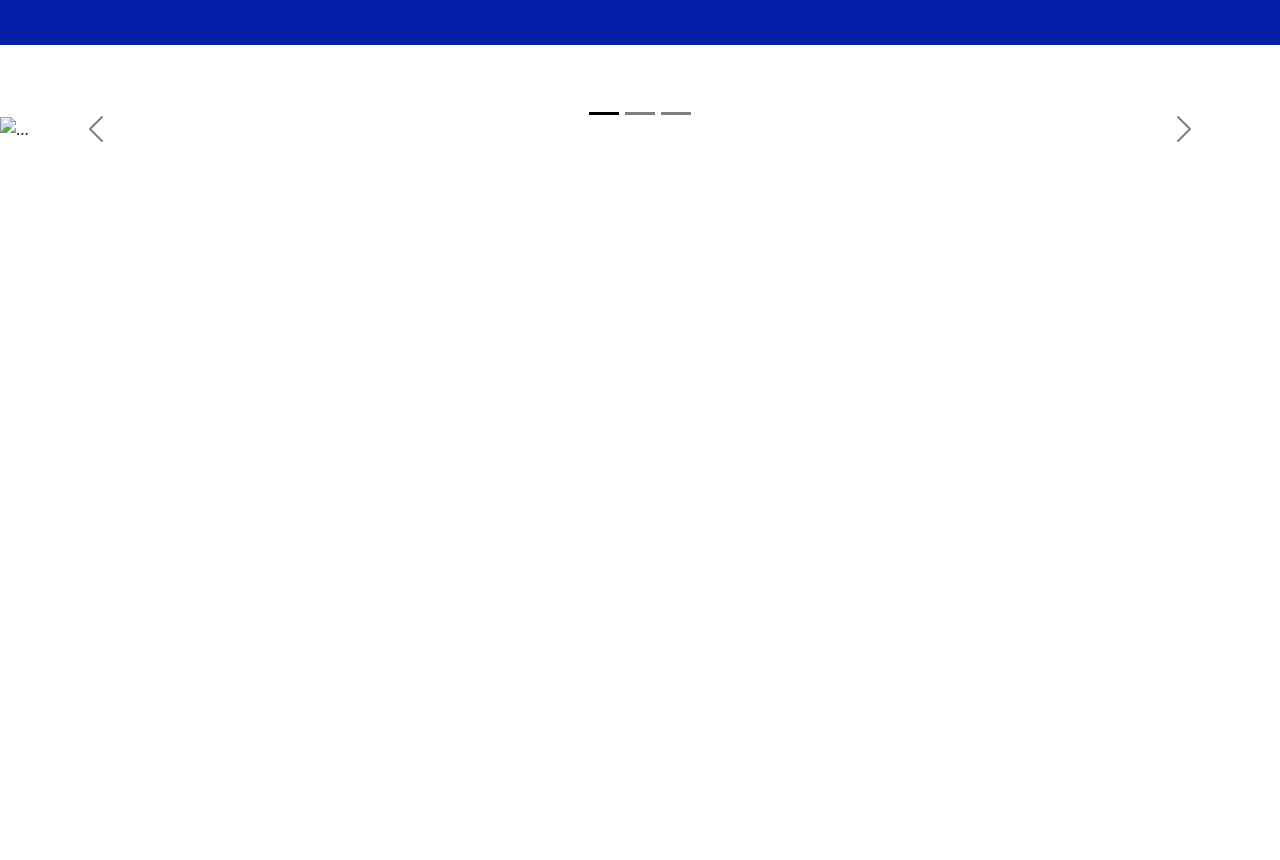
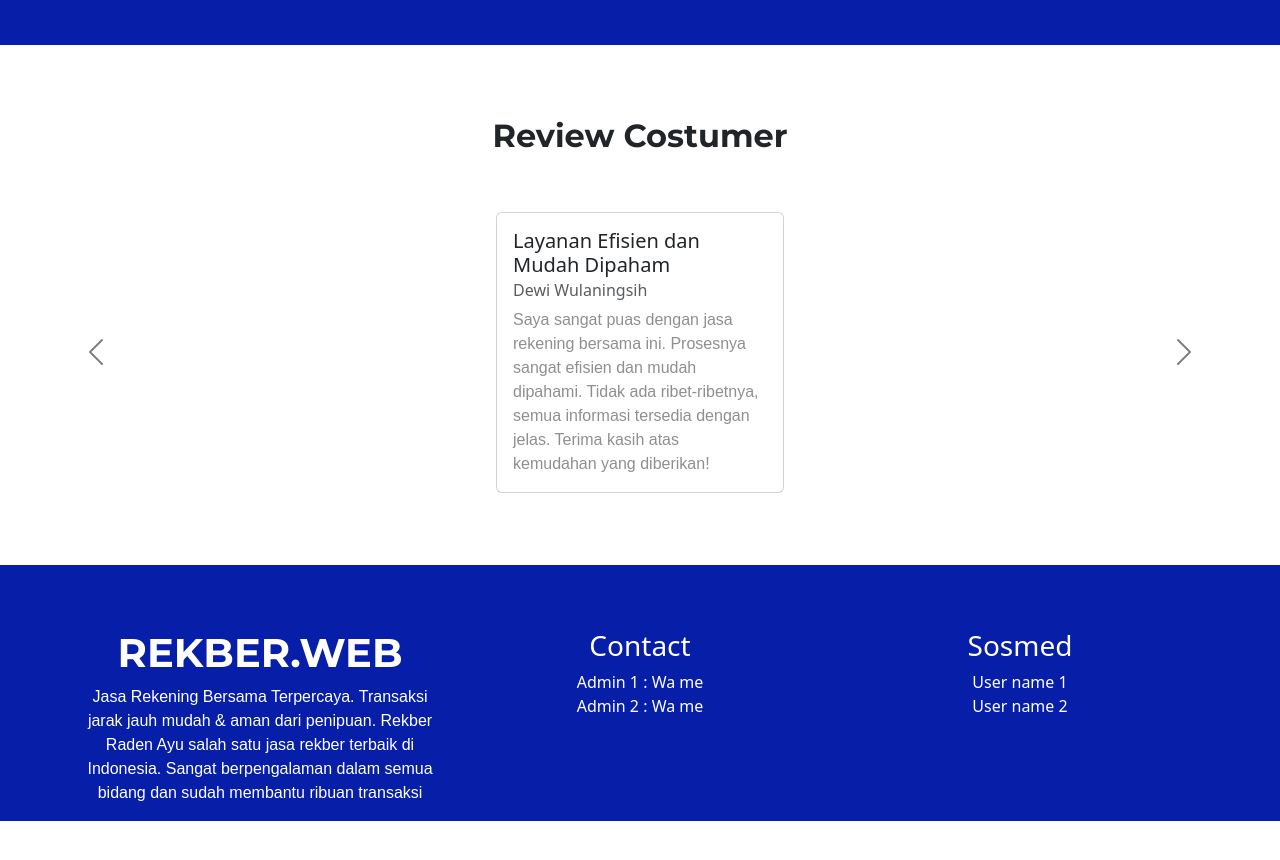
Before and after one commit to ImamAriadi2022/Rekber-new, a plain HTML site: page index.html in a window 1280 px wide. Shown: the part 3905-4765 px from the top of the page. After the commit the page ends 4726 px from the top, so only its background shows below. Drawn offline with nearby package versions, Linux system fonts and the light colour scheme.

Commit message:
tinggal logika

```diff
--- a/index.html
+++ b/index.html
@@ -392,16 +392,24 @@
         <br><br><br>
         <!--section keenam-->
         <section>
+            <div class="judul-enam">
+                <h2>Review Costumer</h2>
+            </div>
+
             <div id="carouselExampleDark" class="carousel carousel-dark slide">
-                <div class="carousel-indicators">
-                  <button type="button" data-bs-target="#carouselExampleDark" data-bs-slide-to="0" class="active" aria-current="true" aria-label="Slide 1"></button>
-                  <button type="button" data-bs-target="#carouselExampleDark" data-bs-slide-to="1" aria-label="Slide 2"></button>
-                  <button type="button" data-bs-target="#carouselExampleDark" data-bs-slide-to="2" aria-label="Slide 3"></button>
-                </div>
                 <div class="carousel-inner">
                     <!--card 1-->
                     <div class="carousel-item active" data-bs-interval="10000">
-                        <img src="..." class="d-block w-100" alt="...">
+                        <div class="layout-card-costumer">
+                                <div class="card" style="width: 18rem;">
+                                <!--item-->
+                                <div class="card-body">
+                                    <h5 class="card-title">Layanan Efisien dan Mudah Dipaham</h5>
+                                    <h6 class="card-subtitle mb-2 text-body-secondary">Dewi Wulaningsih</h6>
+                                    <p class="card-text">Saya sangat puas dengan jasa rekening bersama ini. Prosesnya sangat efisien dan mudah dipahami. Tidak ada ribet-ribetnya, semua informasi tersedia dengan jelas. Terima kasih atas kemudahan yang diberikan!</p>
+                                </div>
+                            </div>
+                          </div>
                         <div class="carousel-caption d-none d-md-block">
                         </div>
                     </div>
@@ -409,7 +417,16 @@
 
                     <!--card 2-->
                     <div class="carousel-item" data-bs-interval="2000">
-                        <img src="..." class="d-block w-100" alt="...">
+                        <!--item 2-->
+                        <div class="layout-card-costumer">
+                            <div class="card" style="width: 18rem;">
+                                <div class="card-body">
+                                    <h5 class="card-title">Kolaborasi Finansial yang Membantu</h5>
+                                    <h6 class="card-subtitle mb-2 text-body-secondary">Budi Santoso</h6>
+                                    <p class="card-text">Rekening bersama ini sungguh membantu dalam mengelola keuangan keluarga. Kami dapat dengan mudah berkolaborasi dalam perencanaan keuangan bersama tanpa harus repot-repot. Pelayanannya ramah dan responsif. Sangat direkomendasikan!</p>
+                                </div>
+                            </div>
+                          </div>
                         <div class="carousel-caption d-none d-md-block">
                         </div>
                     </div>
@@ -417,7 +434,16 @@
 
                     <!--card 3-->
                     <div class="carousel-item">
-                        <img src="..." class="d-block w-100" alt="...">
+                        <!--item 3-->
+                        <div class="layout-card-costumer">
+                            <div class="card" style="width: 18rem;">
+                                <div class="card-body">
+                                    <h5 class="card-title">Solusi Praktis untuk Keluarga</h5>
+                                    <h6 class="card-subtitle mb-2 text-body-secondary">Anita Setiawati</h6>
+                                    <p class="card-text">Dengan jasa rekening bersama ini, kami bisa mengatur keuangan keluarga dengan lebih terstruktur. Semua transaksi dapat dipantau dengan mudah dan tersedia fitur-fitur yang sangat membantu. Solusi praktis bagi keluarga yang ingin mengelola keuangan bersama-sama.</p>
+                                </div>
+                            </div>
+                          </div>
                         <div class="carousel-caption d-none d-md-block">
                         </div>
                     </div>
@@ -433,18 +459,34 @@
                   <span class="visually-hidden">Next</span>
                 </button>
               </div>
+              <br><br><br>
         </section>
         <!--section keenam-->
 
-
-
-
-
-        <br><br><br><br><br><br>
-        <br><br><br><br><br><br>
-        <br><br><br><br><br><br>
-        <br><br><br><br><br><br>
-        <br><br><br><br><br><br>
+        <!--footer-->
+        <section style="background-color: #071fa8;">
+            <footer>
+                <div style="padding-top: 4rem;" class="container text-center">
+                    <div class="row">
+                      <div class="col">
+                        <h1 style="color: #ffffff;">REKBER.WEB</h1>
+                        <p style="color: #ffffff;">Jasa Rekening Bersama Terpercaya. Transaksi jarak jauh mudah & aman dari penipuan. Rekber Raden Ayu salah satu jasa rekber terbaik di Indonesia. Sangat berpengalaman dalam semua bidang dan sudah membantu ribuan transaksi</p>
+                      </div>
+                      <div class="col">
+                        <h3 style="color: #ffffff;">Contact</h3>
+                        <a class="footer-wa" href="#">Admin 1 : Wa me</a> <br>
+                        <a class="footer-wa" href="#">Admin 2 : Wa me</a>
+                      </div>
+                      <div class="col">
+                        <h3 style="color: #ffffff;">Sosmed</h3>
+                        <a class="footer-wa" href="#"><img src="" alt="">User name 1</a> <br>
+                        <a class="footer-wa" href="#"><img src="" alt="">User name 2</a>
+                      </div>
+                    </div>
+                  </div>
+            </footer>
+        </section>
+        <!--footer-->
 
     <script src="https://cdn.jsdelivr.net/npm/bootstrap@5.3.3/dist/js/bootstrap.bundle.min.js" integrity="sha384-YvpcrYf0tY3lHB60NNkmXc5s9fDVZLESaAA55NDzOxhy9GkcIdslK1eN7N6jIeHz" crossorigin="anonymous"></script>
   </body>
--- a/style.css
+++ b/style.css
@@ -103,3 +103,21 @@ h2 {
     text-decoration: none;
     color: #071fa8;
 }
+
+.layout-card-costumer {
+    display: flex;
+    justify-content: center;
+    align-items: center;
+}
+
+.judul-enam {
+    display: flex;
+    justify-content: center;
+    align-items: center;
+    padding-bottom: 3rem;
+}
+
+.footer-wa {
+    text-decoration: none;
+    color: #ffffff;
+}
```
